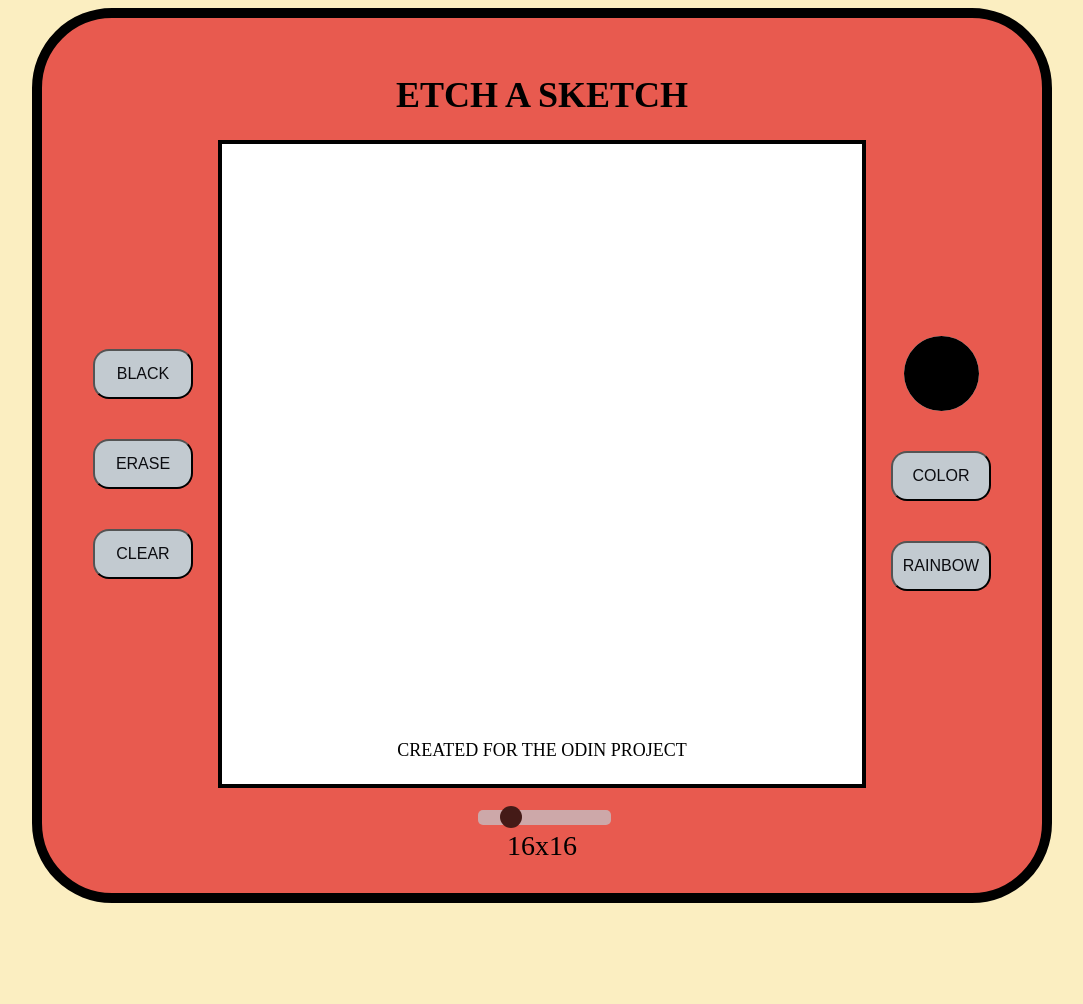
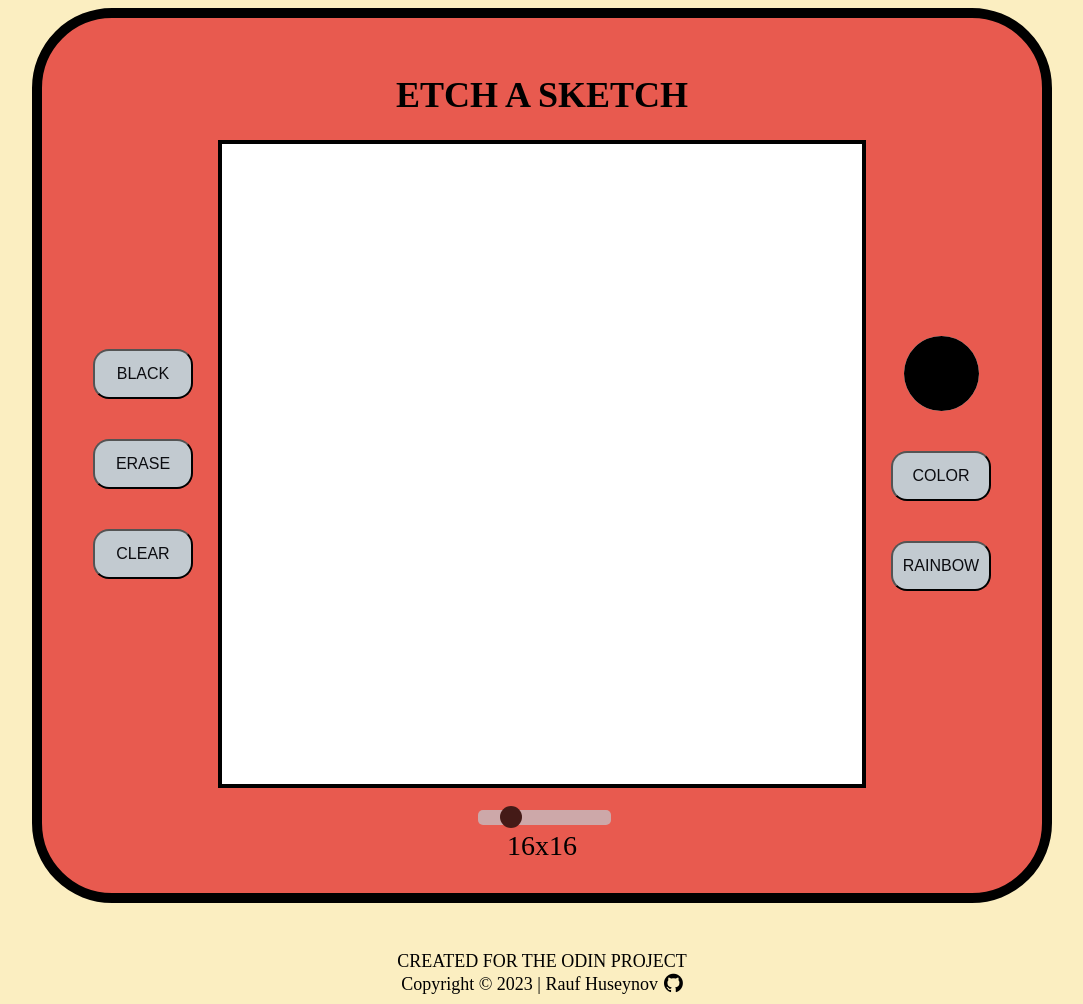
Before and after one commit to RFHUSV/etch-a-sketch, a plain HTML site: page index.html in a window 1280 px wide. Shown: the whole page, without its empty margins (98-1181 px from the left). Before the commit the page ends 911 px from the top, so only its background shows below. Drawn offline with Linux system fonts and the light colour scheme.

Commit message:
Add favicon | Modify footer

```diff
--- a/index.html
+++ b/index.html
@@ -5,6 +5,8 @@
     <meta http-equiv="X-UA-Compatible" content="IE=edge">
     <meta name="viewport" content="width=device-width, initial-scale=1.0">
     <title>ETCH A SKETCH</title>
+    <link rel="icon" type="image/x-icon" href="favicon.ico">
+    <link rel="stylesheet" href="https://cdnjs.cloudflare.com/ajax/libs/font-awesome/4.7.0/css/font-awesome.min.css">
     <link rel="stylesheet" href="style.css">
 </head>
 <body>
@@ -32,6 +34,8 @@
     </div>
 </div>
     <div class="footer">CREATED FOR THE ODIN PROJECT</div>
+    <div class="copyright">Copyright &copy; <script>document.write(new Date().getFullYear())</script> | Rauf Huseynov
+        <a class="link" href="https://github.com/rauf-huseynov" target="_blank" style="color: inherit"><i class="fa fa-github" style="font-size:22px"></i></a></div>
     <script src="javascript.js"></script>
 </body>
 </html>
--- a/style.css
+++ b/style.css
@@ -18,6 +18,7 @@ body {
     border: 10px solid black;
     border-radius: 80px;
     background-color: #E85A4F;
+    margin-bottom: 48px;
 }
 
 .canvas {
@@ -96,11 +97,6 @@ button {
 
 .footer {
     text-align: center;
-    position: absolute;
-    height: 100px;
-    width: 100%;
-    left: 0;
-    bottom: 0;
     display: flex;
     align-items: center;
     justify-content: center;
@@ -140,3 +136,14 @@ button {
 .sliderContainer {
     padding-top: 20px;
 }
+
+.copyright {
+    display: flex;
+    justify-content: center;
+    align-items:center;
+    text-align: center;
+}
+
+.fa {
+    margin-left: 6px;
+}
```
Also changed, not shown: favicon.ico (added).
